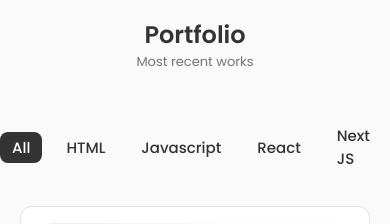
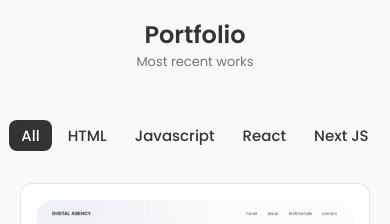
Before and after one commit to Soliha17/portfolio, a React (Create React App) app: page / in a window 390 px wide. Shown: the part 4040-4264 px from the top of the page. Built offline with nearby package versions, Linux system fonts and the light colour scheme.

Commit message:
Fix: portfolio tags gap

```diff
--- a/src/components/work/work.css
+++ b/src/components/work/work.css
@@ -96,11 +96,13 @@
     margin-bottom: 0.25rem;
   }
 }
+
 @media screen and (max-width: 870px) {
   .work__card {
     width: 350px;
   }
 }
+
 @media screen and (max-width: 768px) {
   .work__container {
     grid-template-columns: max-content;
@@ -120,6 +122,10 @@
   .work__img {
     width: 100%;
   }
+
+  .work__filters {
+    column-gap: 0.25rem;
+  }
 }
 
 @media screen and (max-width: 350px) {
@@ -128,7 +134,7 @@
   }
 
   .work__filters {
-    column-gap: 0.25rem;
+    column-gap: 0.01rem;
   }
 
   .work__card {
```
